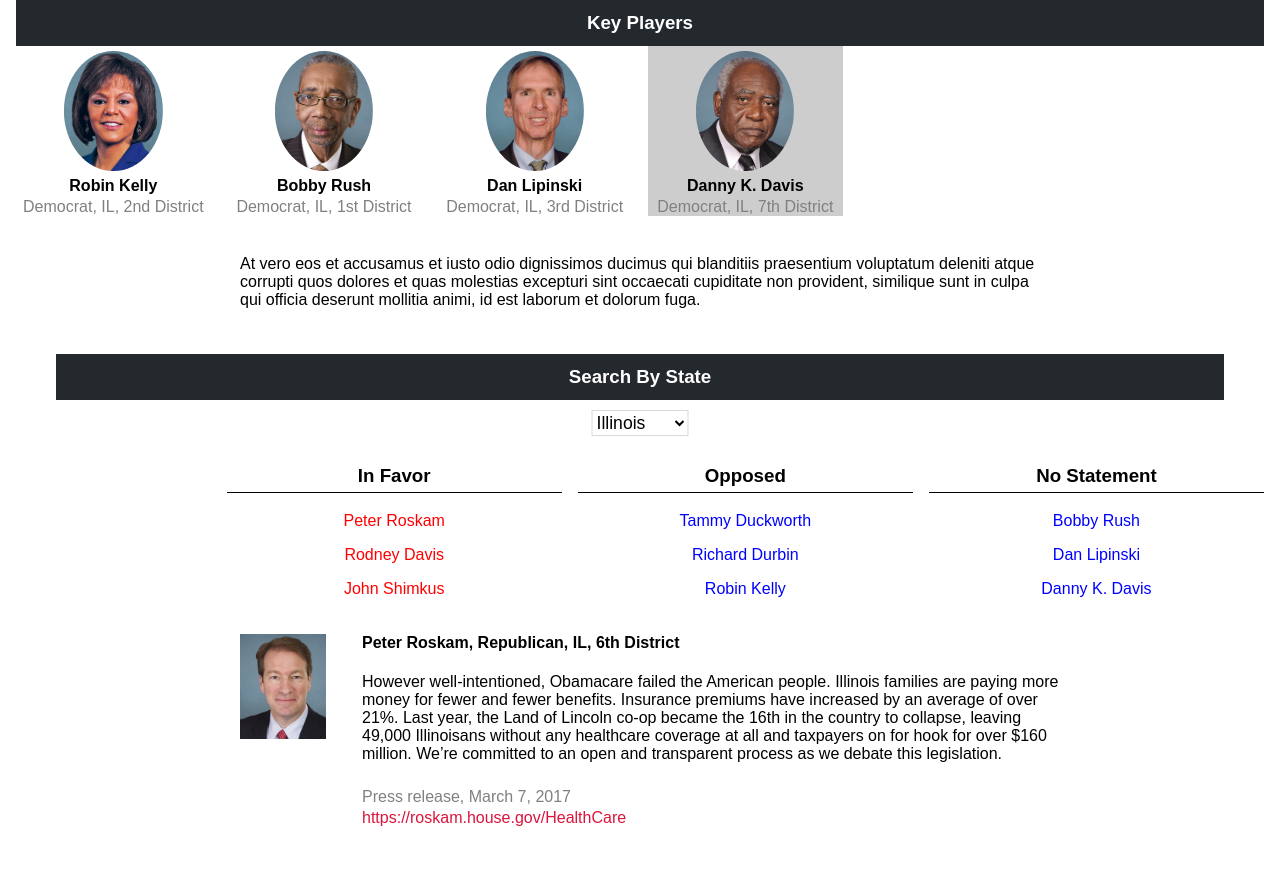
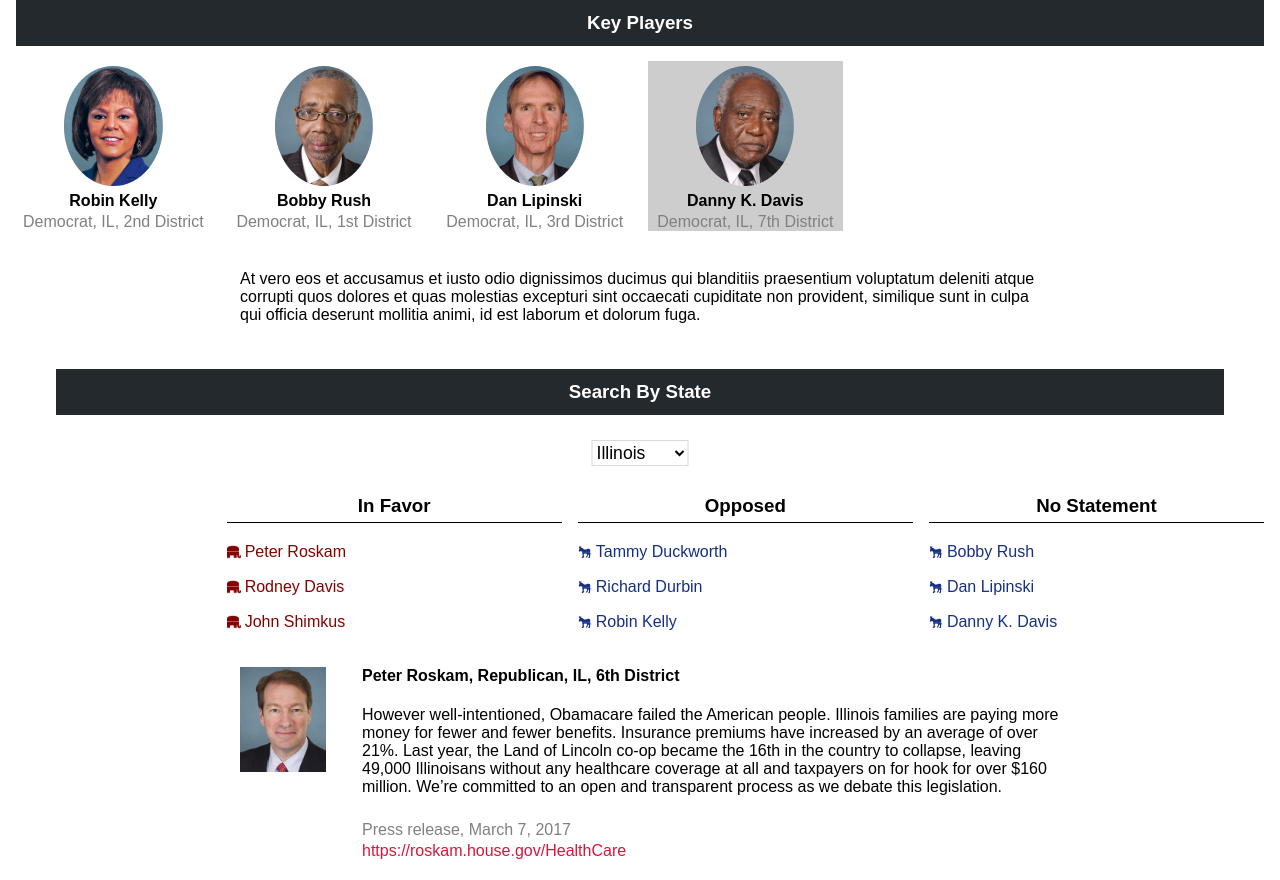
Before and after one commit to MagicWilliams/studio-legislator-tracker, a React (Create React App) app: page / in a window 1280 px wide. Before the commit the page ends 847 px from the top, so only its background shows below. Built offline with nearby package versions, Linux system fonts and the light colour scheme.

Commit message:
Each state rep renders with its party symbol next to it

```diff
--- a/src/components/SearchByState/SearchByState.css
+++ b/src/components/SearchByState/SearchByState.css
@@ -13,6 +13,7 @@
 
 .header {
   padding: 12px 0px;
+  margin-bottom: 15px;
   width: 100%;
   background-color: #24292e;
   position: relative;
--- a/src/components/StateReps/StateReps.css
+++ b/src/components/StateReps/StateReps.css
@@ -22,3 +22,28 @@
   height: 1.5em;
   background-color: #fff;
 }
+
+.republicans {
+  color: #870001;
+  /*margin-bottom: 7px;*/
+}
+
+.democrats {
+  color: 	#152F84;
+}
+
+.content {
+  display: flex;
+}
+
+.allContent {
+  align-content: center;
+  margin-top: -15px;
+}
+
+.imageParty {
+  width: 14px;
+  height: 14px;
+  align-self: center;
+  padding-right: 4px;
+}
--- a/src/components/StateReps/StateReps.jsx
+++ b/src/components/StateReps/StateReps.jsx
@@ -12,6 +12,7 @@ class StateReps extends Component {
       keyPlayer: false
     }
     this.updateShownInfo = this.updateShownInfo.bind(this);
+    this.createOutput = this.createOutput.bind(this);
   }
 
   componentDidUpdate() {
@@ -27,8 +28,27 @@ class StateReps extends Component {
     this.setState({ showInfo: rep });
   }
 
+  createOutput(rep) {
+    if (rep.party.toLowerCase() == " republican") {
+      //return <p className="stanceFillers" className="republicans"> (R) {rep.name} </p>;
+      return <div class="allContent"> <div class="content">
+        <img alt="img" src="/img/republican.png" className="imageParty"/>
+        <p className="stanceFillers" className="republicans"
+          onClick={() => this.updateShownInfo(rep)}
+          > {rep.name} </p>
+      </div>
+    </div>;
+    }
+    if (rep.party.toLowerCase() == " democrat") {
+      return <div class="allContent"> <div class="content">
+        <img alt="img" src="/img/democrat.png" className="imageParty"/>
+        <p className="stanceFillers" className="democrats"
+          onClick={() => this.updateShownInfo(rep)}> {rep.name} </p>
+      </div> </div>;
+    }
+  }
+
   render() {
-
     return (
       <div>
         <Grid fluid>
@@ -37,21 +57,27 @@ class StateReps extends Component {
               <h3 className="stanceTitle"> In Favor </h3>
               {this.props.representatives.map((rep, index) =>
                 {if (rep.stance === "in-favor")
-                  return (<p className="stanceFillers" key={"IF" + index} style={rep.party.toLowerCase() == " republican" ? {color: "red"} : {color: "blue"}} onClick={() => this.updateShownInfo(rep)}> {rep.name} </p>);}
+                  //return (<p className="stanceFillers" key={"IF" + index} style={rep.party.toLowerCase() == " republican" ? {color: "red"} : {color: "blue"}} onClick={() => this.updateShownInfo(rep)}> {rep.name} </p>);
+                  return this.createOutput(rep);
+                }
               )}
             </Col>
             <Col xs={4} sm={2.33}>
               <h3 className="stanceTitle"> Opposed </h3>
               {this.props.representatives.map((rep, index) =>
                 {if (rep.stance === "opposed")
-                  return (<p className="stanceFillers" key={"OP" + index} style={rep.party.toLowerCase() == " republican" ? {color: "red"} : {color: "blue"}} onClick={() => this.updateShownInfo(rep)}> {rep.name} </p>);}
+                  //return (<p className="stanceFillers" key={"OP" + index} style={rep.party.toLowerCase() == " republican" ? {color: "red"} : {color: "blue"}} onClick={() => this.updateShownInfo(rep)}> {rep.name} </p>);
+                  return this.createOutput(rep);
+                }
               )}
             </Col>
             <Col xs={4} sm={2.33}>
               <h3 className="stanceTitle"> No Statement </h3>
               {this.props.representatives.map((rep, index) =>
                 {if (rep.stance === "no-statement")
-                  return (<p className="stanceFillers" key={"NS" + index} style={rep.party.toLowerCase() == " republican" ? {color: "red"} : {color: "blue"}} onClick={() => this.updateShownInfo(rep)}> {rep.name} </p>);}
+                  //return (<p className="stanceFillers" key={"NS" + index} style={rep.party.toLowerCase() == " republican" ? {color: "red"} : {color: "blue"}} onClick={() => this.updateShownInfo(rep)}> {rep.name} </p>);
+                  return this.createOutput(rep);
+                }
               )}
             </Col>
             <Col smOffset={2}></Col>
```
Also changed, not shown: public/img/democrat.png (added), public/img/republican.png (added).
